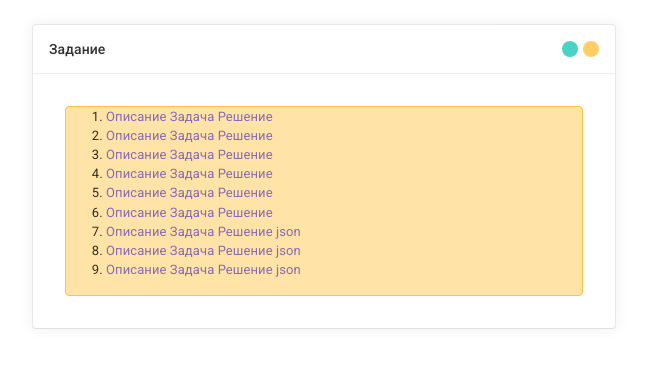
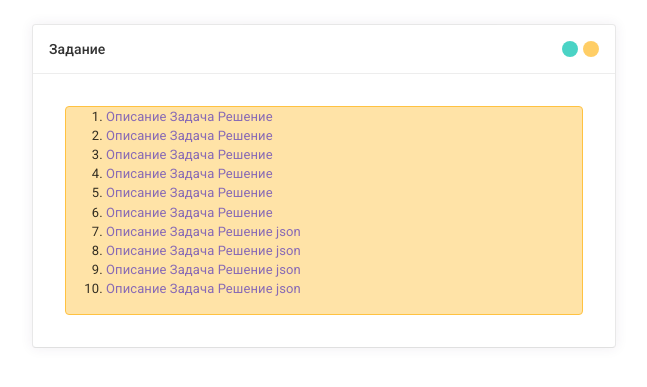
Before and after one commit to BAZAg/marlin_15-11-2021, a PHP site: page / in a window 1280 px wide. Shown: the top 387 px of the page, without its empty margins (12-659 px from the left). Run offline with PHP 8.4, Linux system fonts and the light colour scheme.

Commit message:
Update index.php
Добавил ссылочки на описание и решение

```diff
--- a/index.php
+++ b/index.php
@@ -49,6 +49,13 @@
             ["href"=> "task_9.html", "text" => "Задача"],
             ["href"=> "solution_task_9.php", "text"=>"Решение"],
             ["href"=> "db_task_9.json", "text"=>"json"]
+
+        ],
+        [
+            ["href"=> "description_task_10.php", "text"=>"Описание"],
+            ["href"=> "task_10.html", "text" => "Задача"],
+            ["href"=> "solution_task_10.php", "text"=>"Решение"],
+            ["href"=> "db_task_10.json", "text"=>"json"]
 
         ]
 
```
